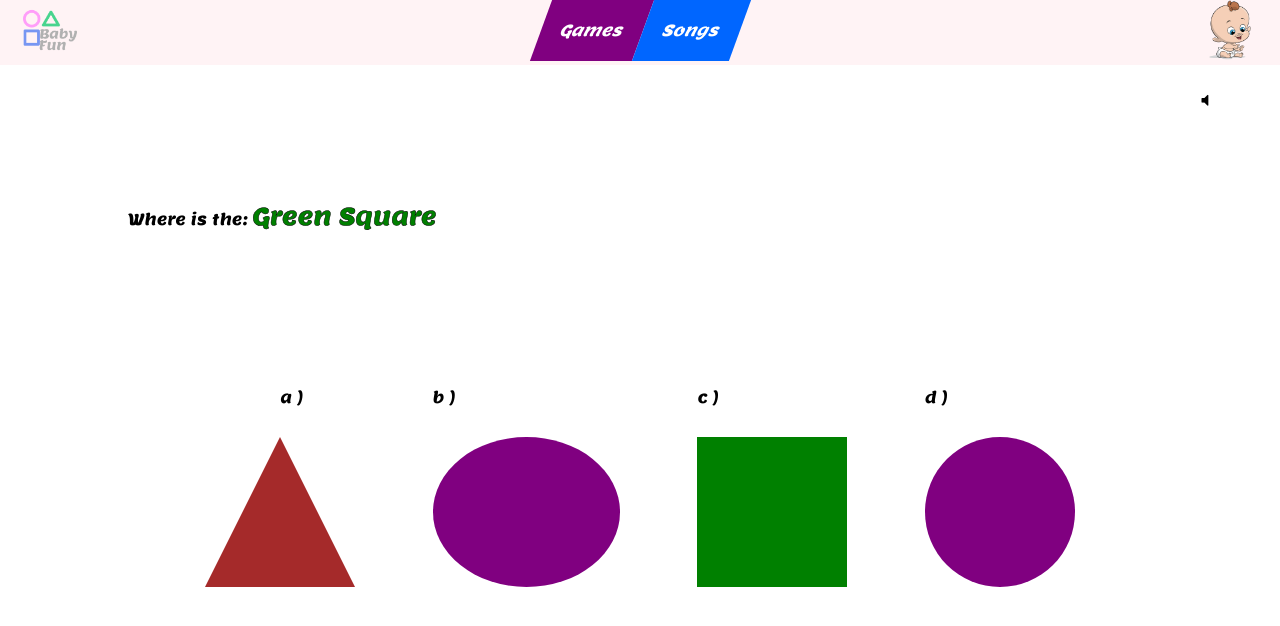
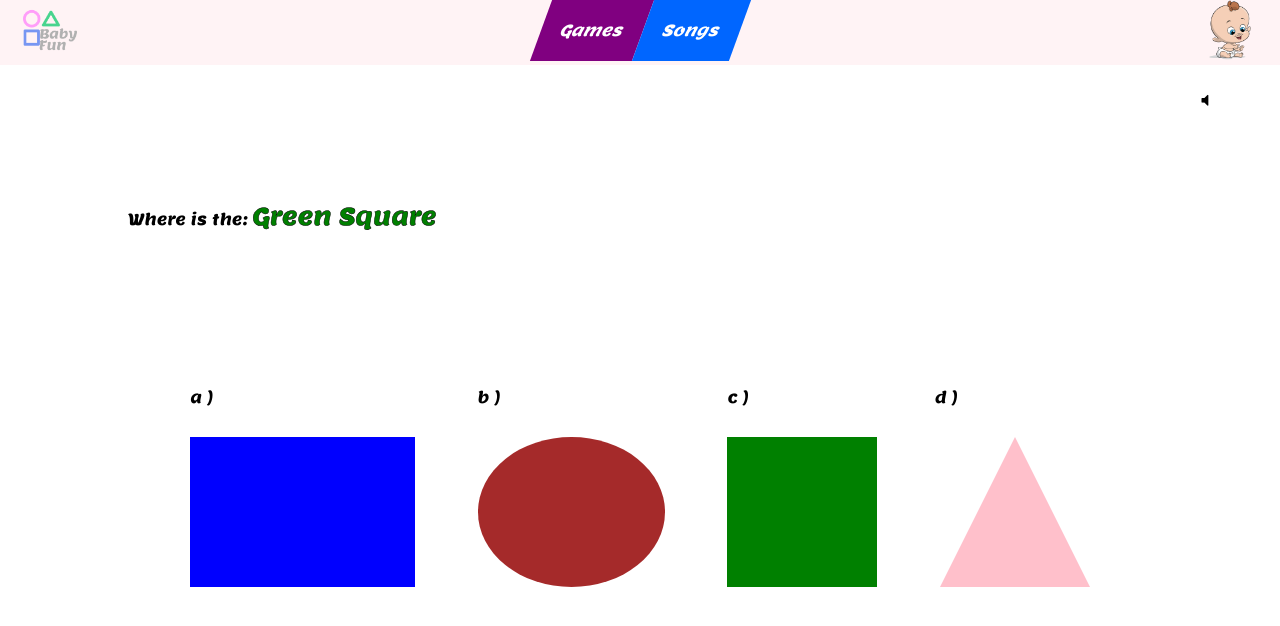
Before and after one commit to DomieBett/dominic, a React (Create React App) app in the folder src/apps/kids_games/: page /games/select-the-shape in a window 1280 px wide. Shown: the top 626 px of the page. Built offline with nearby package versions, Linux system fonts and the light colour scheme.

Commit message:
add shape selection functionality

```diff
--- a/src/apps/kids_games/src/components/config/AppConfig.js
+++ b/src/apps/kids_games/src/components/config/AppConfig.js
@@ -1,7 +1,7 @@
 import React from 'react';
 import './AppConfig.css'
-import FocusModeConfig from './configElements/FocusModeConfig';
-import SettingsConfig from './configElements/SettingsConfig';
+// import FocusModeConfig from './configElements/FocusModeConfig';
+// import SettingsConfig from './configElements/SettingsConfig';
 import SoundConfig from './configElements/SoundConfig';
 import { Storage } from './../../utils/Storage';
 
--- a/src/apps/kids_games/src/components/dashboards/games/cards/SelectTheShapeCard.js
+++ b/src/apps/kids_games/src/components/dashboards/games/cards/SelectTheShapeCard.js
@@ -17,6 +17,4 @@ class SelectTheShapeCard extends React.Component {
     }
 }
 
-const prom = new Promise(() => 'string');
-
 export default SelectTheShapeCard;
--- a/src/apps/kids_games/src/components/games/selectTheShape/SelectTheShape.js
+++ b/src/apps/kids_games/src/components/games/selectTheShape/SelectTheShape.js
@@ -2,7 +2,6 @@ import React from 'react';
 import { populateShapesData } from '../../../data/ShapesData';
 import { getRandomColor } from '../../../utils/Color';
 import { capitalizeFirstLetter } from '../../../utils/Text';
-import ComingSoon from '../../shared/ComingSoon';
 import SelectTheShapeChoices from './choices/SelectTheShapeChoices';
 import SelectTheShapePrompt from './prompt/SelectTheShapePrompt';
 import './SelectTheShape.scss';
@@ -39,7 +38,7 @@ class SelectTheShape extends React.Component {
                 </SelectTheShapePrompt>
 
                 <SelectTheShapeChoices
-                    currentShape={this.state.currentShape}
+                    correctChoice={this.state.currentShape}
                     getRandomShape={this.getRandomShape}>
                 </SelectTheShapeChoices>
             </div>
--- a/src/apps/kids_games/src/components/games/selectTheShape/choices/SelectTheShapeChoice.js
+++ b/src/apps/kids_games/src/components/games/selectTheShape/choices/SelectTheShapeChoice.js
@@ -2,10 +2,19 @@ import { Component } from "react";
 import './SelectTheShapeChoice.scss';
 
 class SelectTheShapeChoice extends Component {
+    getChoiceLetter() {
+        const letterA = 97;
+
+        return String.fromCharCode(letterA + this.props.index);
+    }
+
     render() {
         return (
-            <div className='SelectTheShapeChoice' style={this.props.choice.style}>
-                <span>{this.props.letter} )</span>
+            <div
+                className={`SelectTheShapeChoice ${this.props.choice.name}`}
+                style={this.props.choice.style}
+                onClick={e => this.props.onShapeSelect(e, this.props.choice)}>
+                <span>{this.getChoiceLetter()} )</span>
             </div>
         )
     }
--- a/src/apps/kids_games/src/components/games/selectTheShape/choices/SelectTheShapeChoice.scss
+++ b/src/apps/kids_games/src/components/games/selectTheShape/choices/SelectTheShapeChoice.scss
@@ -1,4 +1,18 @@
 .SelectTheShapeChoice {
+    transition: 100ms ease-in-out;
+    cursor: pointer;
+
+    &.triangle {
+        span {
+            width: 100px;
+            margin-left: -80px;
+        }
+    }
+
+    &:hover {
+        transform: scale(1.05)
+    }
+
     span {
         position: absolute;
         top: -50px;
--- a/src/apps/kids_games/src/components/games/selectTheShape/choices/SelectTheShapeChoices.js
+++ b/src/apps/kids_games/src/components/games/selectTheShape/choices/SelectTheShapeChoices.js
@@ -3,26 +3,62 @@ import { Component } from 'react';
 import SelectTheShapeChoice from './SelectTheShapeChoice';
 
 class SelectTheShapeChoices extends Component {
+    constructor(props) {
+        super(props);
+
+        this.onShapeSelect = this.onShapeSelect.bind(this);
+    }
+
+    onShapeSelect(e, choice) {
+        e.preventDefault();
+
+        const correctChoice = this.props.correctChoice;
+
+        if (choice === correctChoice) {
+            console.log('That is correct', correctChoice.color, choice.color);
+        } else {
+            console.log('That is wrong', correctChoice.color, choice.color);
+        }
+    }
+
     generateShapeChoices() {
-        const currentShapePosition = Math.floor(Math.random() * 4);
-        const letters = ['a', 'b', 'c', 'd'];
+        const numberOfChoices = 4;
 
-        return [0, 1, 2, 3].map((position) => {
-            let shape = (position === currentShapePosition)
-                ? this.props.currentShape
-                : this.props.getRandomShape()
+        const correctShapeIndex = Math.floor(Math.random() * numberOfChoices);
 
-            if (position === currentShapePosition) {
-                shape = this.props.currentShape;
-            } else {
-                shape = this.props.getRandomShape();
+        const choices = this.generateUniqueWrongChoices(this.props.correctChoice, numberOfChoices - 1);
+
+        choices.splice(correctShapeIndex, 0, this.props.correctChoice);
+
+        return choices;
+    }
+
+    generateUniqueWrongChoices(correctChoice, quantity) {
+        let numberOfShapes = quantity;
+        let shapes = [];
+        let colorsToExclude = [];
+        let shapesToExclude = [];
+
+        colorsToExclude.push(correctChoice.color);
+        shapesToExclude.push(correctChoice.name);
+
+        while (numberOfShapes > 0) {
+            let randomShape = this.props.getRandomShape();
+            let shouldExcludeShape = shapesToExclude.indexOf(randomShape.name) !== -1
+                || colorsToExclude.indexOf(randomShape.color) !== -1
+
+            if (shouldExcludeShape) {
+                continue;
             }
 
-            return {
-                letter: letters[position],
-                shape
-            }
-        });
+            shapes.push(randomShape);
+            colorsToExclude.push(randomShape.color);
+            shapesToExclude.push(randomShape.name);
+
+            numberOfShapes--;
+        }
+
+        return shapes;
     }
 
     render() {
@@ -31,8 +67,13 @@ class SelectTheShapeChoices extends Component {
         return (
             <div className="SelectTheShapeChoices">
                 {
-                    shapeChoices.map((choice) => {
-                        return <SelectTheShapeChoice letter={choice.letter} choice={choice.shape}></SelectTheShapeChoice>
+                    shapeChoices.map((choice, index) => {
+                        return <SelectTheShapeChoice
+                            key={index}
+                            index={index}
+                            choice={choice}
+                            onShapeSelect={this.onShapeSelect}>
+                        </SelectTheShapeChoice>
                     })
                 }
             </div>
```
